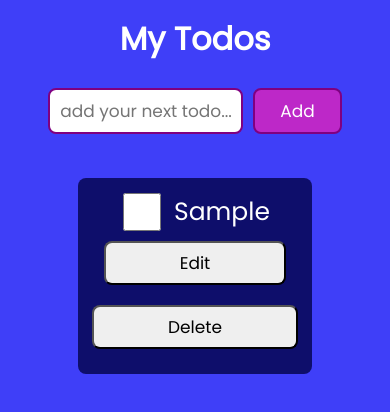
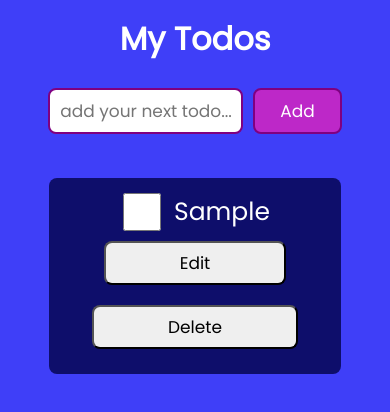
Before and after one commit to Himanshu4313/Todo-app-using-react, a React (Vite) app: page / in a window 390 px wide. Both pictures are taken after typing "Sample" into the empty fields and a click on the button "Add". Shown: the top 412 px of the page. Built offline with nearby package versions, Linux system fonts and the light colour scheme.

Commit message:
edit media querie

```diff
--- a/src/Components/Todo/Todo.css
+++ b/src/Components/Todo/Todo.css
@@ -38,7 +38,7 @@
 }
 @media only screen and (max-width:600px){
     .todo-container{
-        width: 60vw;
+        width: 75vw;
         padding: 15px;
     }
     #check{
```
